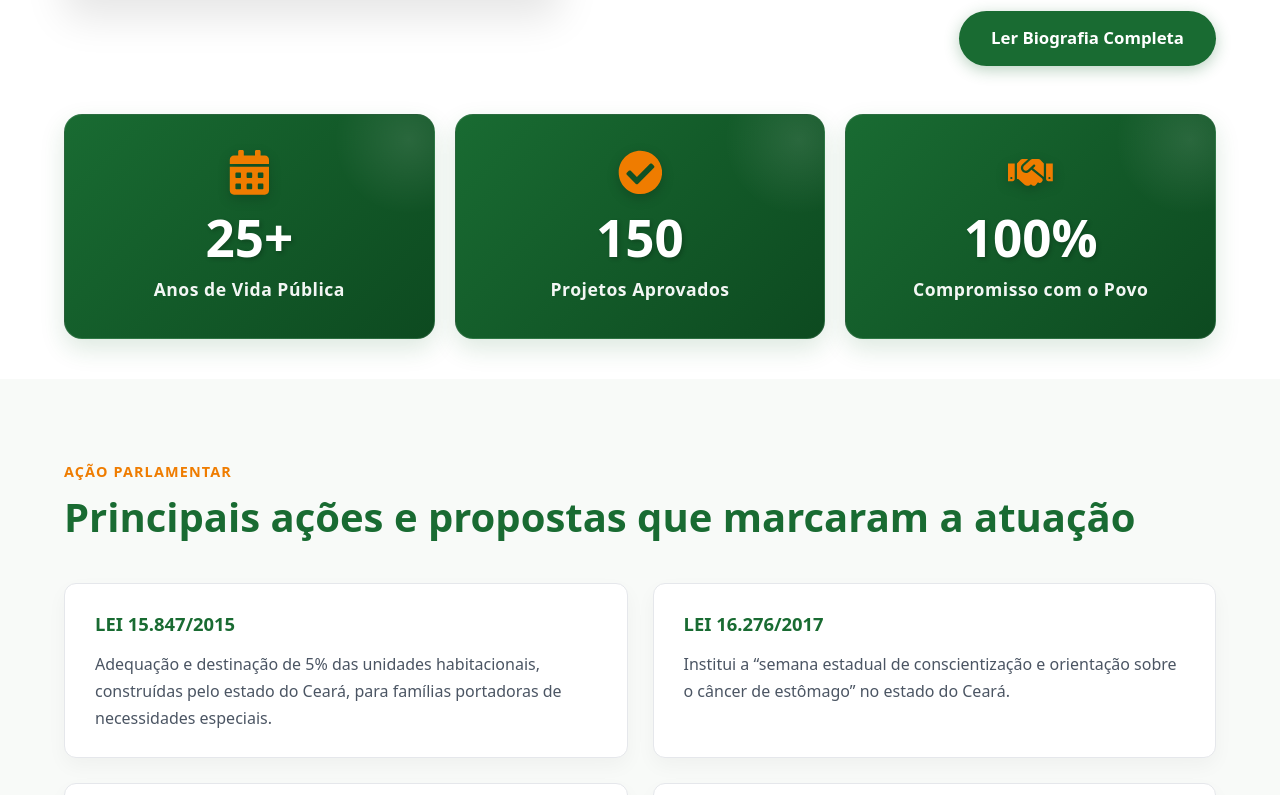
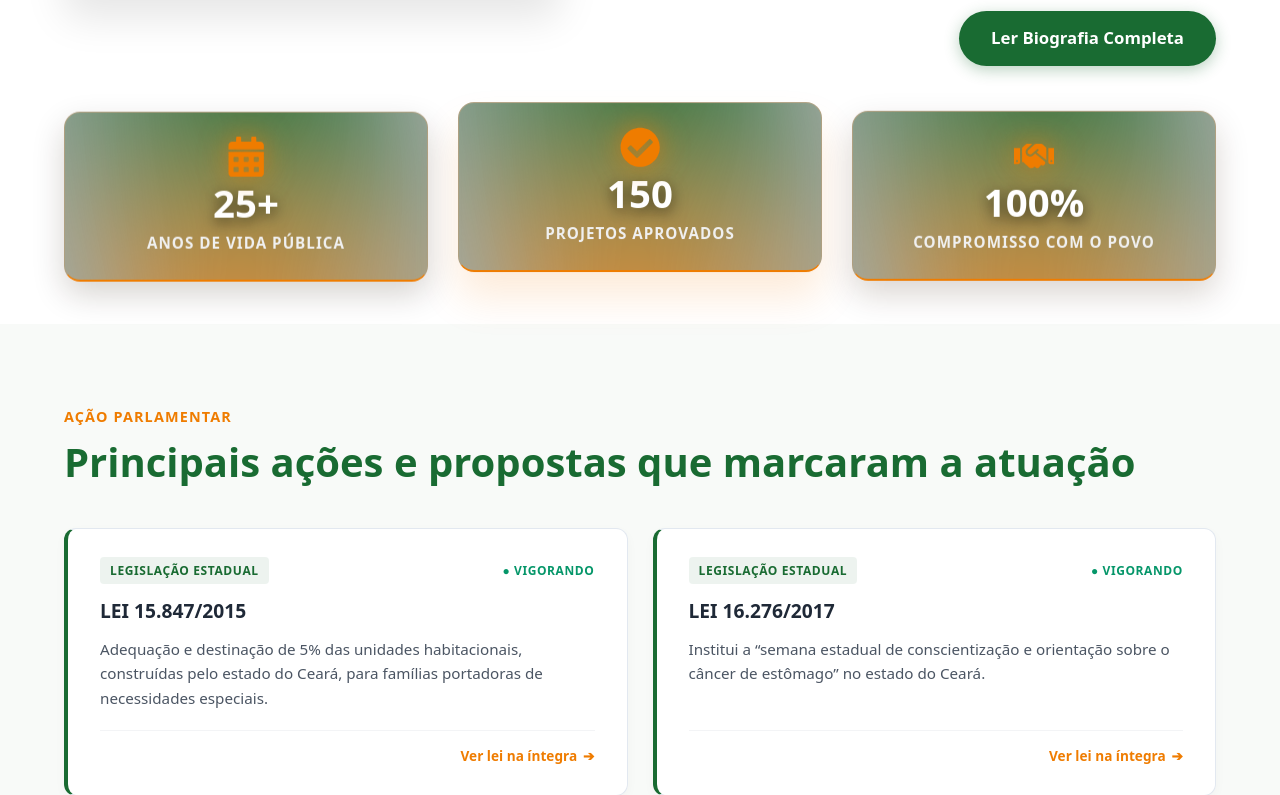
Before and after one commit to isaquelevi21/Walter-Cavalcante, a React (Vite) app: page / in a window 1280 px wide. Shown: the part 1385-2180 px from the top of the page. Built offline with nearby package versions, Linux system fonts and the light colour scheme.

Commit message:
feat: atualiza design institucional das leis e adiciona links oficiais

```diff
--- a/src/components/AcaoParlamentar/AcaoParlamentar.css
+++ b/src/components/AcaoParlamentar/AcaoParlamentar.css
@@ -1,5 +1,5 @@
 /* =========================================
-   ESTRUTURA GERAL
+   ESTRUTURA GERAL DA SEÇÃO
    ========================================= */
 .acao-section {
   background-color: #F8FAF8;
@@ -11,11 +11,8 @@
   margin: 0 auto;
 }
 
-/* =========================================
-   CABEÇALHO E TÍTULOS
-   ========================================= */
 .acao-header {
-  margin-bottom: 40px; /* Aumentei um pouco o respiro antes dos cards */
+  margin-bottom: 40px;
 }
 
 .acao-tag {
@@ -37,58 +34,127 @@
 }
 
 /* =========================================
-   GRID DOS CARDS (COMPUTADOR)
+   GRID DOS CARDS
    ========================================= */
 .acao-grid {
   display: grid;
-  grid-template-columns: repeat(2, 1fr); /* 2 Colunas */
+  grid-template-columns: repeat(2, 1fr);
   gap: 25px;
 }
 
-/* O CARD (AS LEIS) */
+/* =========================================
+   ESTILO DASHBOARD / TRANSPARÊNCIA GOVERNAMENTAL
+   ========================================= */
 .acao-card {
+  position: relative;
   background-color: #FFFFFF;
-  border: 1px solid #E5E7EB;
   border-radius: 12px;
-  padding: 25px 30px;
-  box-shadow: 0 8px 20px rgba(0,0,0,0.04);
-  transition: transform 0.3s ease, box-shadow 0.3s ease;
+  padding: 28px 32px;
+  text-decoration: none; /* Essencial para o link <a> */
+  display: flex;
+  flex-direction: column;
+  justify-content: space-between;
+
+  /* Borda institucional formal com destaque lateral esquerdo em verde/laranja */
+  border: 1px solid #E2E8F0;
+  border-left: 4px solid var(--primary-green, #196B32);
+
+  /* Sombra sutil e elegante, sem flutuação estática */
+  box-shadow: 0 4px 12px rgba(0, 0, 0, 0.03);
+  transition: all 0.3s cubic-bezier(0.4, 0, 0.2, 1);
 }
 
-.acao-card:hover {
-  transform: translateY(-4px);
-  box-shadow: 0 12px 25px rgba(0,0,0,0.08);
+/* O Cabeçalho Técnico do Card (Metadados / Dashboard) */
+.acao-card-meta {
+  display: flex;
+  justify-content: space-between;
+  align-items: center;
+  margin-bottom: 12px;
+  font-size: 0.75rem;
+  font-weight: 700;
+  text-transform: uppercase;
+  letter-spacing: 0.05em;
 }
 
-.acao-card-title {
-  margin: 0 0 12px 0;
+.acao-card-badge {
+  background-color: rgba(25, 107, 50, 0.08);
   color: var(--primary-green, #196B32);
-  font-size: 1.15rem;
-  font-weight: 800;
+  padding: 4px 10px;
+  border-radius: 4px;
 }
 
+.acao-card-status {
+  color: #059669; /* Verde oficial de aprovado/vigorando */
+  display: flex;
+  align-items: center;
+  gap: 4px;
+}
+
+/* Título da Lei */
+.acao-card-title {
+  margin: 0 0 10px 0;
+  color: #1F2937;
+  font-size: 1.2rem;
+  font-weight: 800;
+  transition: color 0.2s ease;
+}
+
+/* Texto descritivo */
 .acao-card-text {
-  margin: 0;
+  margin: 0 0 20px 0;
   color: #4B5563;
-  line-height: 1.7;
-  font-size: 1rem;
+  line-height: 1.6;
+  font-size: 0.95rem;
+}
+
+/* Rodapé do Card com indicação discreta de link oficial */
+.acao-card-footer {
+  display: flex;
+  align-items: center;
+  justify-content: flex-end;
+  gap: 6px;
+  font-size: 0.85rem;
+  font-weight: 700;
+  color: var(--accent-orange, #EF7C00);
+  border-top: 1px solid #F3F4F6;
+  padding-top: 14px;
+  margin-top: auto;
+}
+
+.acao-card-footer svg, .acao-card-footer span {
+  transition: transform 0.2s ease;
+}
+
+/* Interação formal e profissional ao passar o mouse (Sem flutuar) */
+.acao-card:hover {
+  border-color: var(--accent-orange, #EF7C00);
+  border-left-color: var(--accent-orange, #EF7C00);
+  box-shadow: 0 10px 25px rgba(239, 124, 0, 0.08);
+  transform: translateY(-2px); /* Movimento microscópico apenas de foco, nada exagerado */
+}
+
+.acao-card:hover .acao-card-title {
+  color: var(--primary-green, #196B32);
+}
+
+.acao-card:hover .acao-card-footer span {
+  transform: translateX(4px); /* Seta sutil indicando ação */
 }
 
 /* =========================================
-   RESPONSIVIDADE (CELULARES E IPHONES)
+   RESPONSIVIDADE
    ========================================= */
 @media (max-width: 768px) {
   .acao-title {
-    font-size: 2rem; /* Título um pouco menor no mobile */
+    font-size: 2rem;
   }
 
   .acao-grid {
-    grid-template-columns: 1fr; /* MÁGICA: Empilha todas as leis em 1 coluna */
+    grid-template-columns: 1fr;
     gap: 20px;
   }
 
   .acao-card {
-    padding: 30px 25px; /* Aumenta a caixa pra respirar o texto */
-    height: auto;
+    padding: 24px 20px;
   }
 }
--- a/src/components/AcaoParlamentar/AcaoParlamentar.jsx
+++ b/src/components/AcaoParlamentar/AcaoParlamentar.jsx
@@ -4,43 +4,63 @@ import './AcaoParlamentar.css';
 const acoesParlamentares = [
   {
     titulo: 'LEI 15.847/2015',
-    texto: 'Adequação e destinação de 5% das unidades habitacionais, construídas pelo estado do Ceará, para famílias portadoras de necessidades especiais.'
+    texto: 'Adequação e destinação de 5% das unidades habitacionais, construídas pelo estado do Ceará, para famílias portadoras de necessidades especiais.',
+    link: 'https://www2.al.ce.gov.br/legislativo/legislacao5/leis2015/e2015.htm',
+    tipo: 'Legislação Estadual'
   },
   {
     titulo: 'LEI 16.276/2017',
-    texto: 'Institui a “semana estadual de conscientização e orientação sobre o câncer de estômago” no estado do Ceará.'
+    texto: 'Institui a “semana estadual de conscientização e orientação sobre o câncer de estômago” no estado do Ceará.',
+    link: 'https://www2.al.ce.gov.br/legislativo/legislacao5/leis2017/e2017.htm',
+    tipo: 'Legislação Estadual'
   },
   {
     titulo: 'LEI 16.488/2017',
-    texto: 'Altera a lei nº 16.276/2017 e institui a “semana estadual de conscientização e orientação sobre o câncer do aparelho digestivo” no estado do Ceará.'
+    texto: 'Altera a lei nº 16.276/2017 e institui a “semana estadual de conscientização e orientação sobre o câncer do aparelho digestivo” no estado do Ceará.',
+    link: 'https://www2.al.ce.gov.br/legislativo/legislacao5/leis2017/e2017.htm',
+    tipo: 'Legislação Estadual'
   },
   {
     titulo: 'LEI 16.605/2018',
-    texto: 'Altera dispositivos da lei nº 12.621, de 26 de agosto de 1996, em relação aos prazos das licenças prévia, licença de instalação, licença de ampliação e licença de operação nos postos de revenda de combustíveis e derivados de petróleo no estado do Ceará.'
+    texto: 'Altera dispositivos da lei nº 12.621, de 26 de agosto de 1996, em relação aos prazos das licenças prévia, licença de instalação, licença de ampliação e licença de operação nos postos de revenda de combustíveis e derivados de petróleo no estado do Ceará.',
+    link: 'https://www2.al.ce.gov.br/legislativo/legislacao5/leis2018/16605.htm',
+    tipo: 'Legislação Estadual'
   },
   {
     titulo: 'LEI 16.607/2018',
-    texto: 'Dispõe sobre a redefinição dos limites da área de proteção ambiental do estuário do rio Ceará, unidades de conservação estadual, criada por meio do decreto nº 25.413/1999.'
+    texto: 'Dispõe sobre a redefinição dos limites da área de proteção ambiental do estuário do rio Ceará, unidades de conservação estadual, criada por meio do decreto nº 25.413/1999.',
+    link: 'https://www2.al.ce.gov.br/legislativo/legislacao5/leis2018/16607.htm',
+    tipo: 'Legislação Estadual'
   },
   {
     titulo: 'LEI 16.823/2019',
-    texto: 'Institui a obrigatoriedade na realização de processo seletivo para contratação de menor aprendiz e estagiário pelos órgãos públicos estaduais, a reserva de até 10% das vagas aos portadores de necessidade especial, na forma que indica.'
+    texto: 'Institui a obrigatoriedade na realização de processo seletivo para contratação de menor aprendiz e estagiário pelos órgãos públicos estaduais, a reserva de até 10% das vagas aos portadores de necessidade especial, na forma que indica.',
+    link: 'https://www2.al.ce.gov.br/legislativo/legislacao5/leis2018/16823.htm',
+    tipo: 'Legislação Estadual'
   },
   {
     titulo: 'LEI 16.838/2019',
-    texto: 'Dispõe sobre a destinação de unidades habitacionais a serem construídas pelo governo do estado do Ceará para os servidores públicos estaduais.'
+    texto: 'Dispõe sobre a destinação de unidades habitacionais a serem construídas pelo governo do estado do Ceará para os servidores públicos estaduais.',
+    link: 'https://www2.al.ce.gov.br/legislativo/legislacao5/leis2018/16838.htm',
+    tipo: 'Legislação Estadual'
   },
   {
     titulo: 'LEI 17.200/2020',
-    texto: 'Dispõe sobre a obrigatoriedade da execução do hino do estado do Ceará em todos os eventos esportivos no estado do Ceará, na forma que indica.'
+    texto: 'Dispõe sobre a obrigatoriedade da execução do hino do estado do Ceará em todos os eventos esportivos no estado do Ceará, na forma que indica.',
+    link: 'https://www2.al.ce.gov.br/legislativo/legislacao5/leis2020/17200.htm',
+    tipo: 'Legislação Estadual'
   },
   {
     titulo: 'LEI 17.226/2019',
-    texto: 'Proíbe a utilização de fio com cerol ou cortante, da linha chilena ou qualquer tipo de material cortante para empinar pipa ou raia, e dá outras providências.'
+    texto: 'Proíbe a utilização de fio com cerol ou cortante, da linha chilena ou qualquer tipo de material cortante para empinar pipa ou raia, e dá outras providências.',
+    link: 'https://www2.al.ce.gov.br/legislativo/legislacao5/leis2020/17226.htm',
+    tipo: 'Legislação Estadual'
   },
   {
     titulo: 'LEI 17.234/2020',
-    texto: 'Torna-se obrigatória a utilização de máscaras de proteção pela população de modo em geral em espaços de uso público e privado no estado do Ceará enquanto perdurar o estado de calamidade pública, na forma que indica.'
+    texto: 'Torna-se obrigatória a utilização de máscaras de proteção pela população de modo em geral em espaços de uso público e privado no estado do Ceará enquanto perdurar o estado de calamidade pública, na forma que indica.',
+    link: 'https://www2.al.ce.gov.br/legislativo/legislacao5/leis2020/17234.htm',
+    tipo: 'Legislação Estadual'
   }
 ];
 
@@ -55,10 +75,25 @@ const AcaoParlamentar = () => {
 
         <div className="acao-grid">
           {acoesParlamentares.map((acao, index) => (
-            <article key={index} className="acao-card">
-              <h3 className="acao-card-title">{acao.titulo}</h3>
-              <p className="acao-card-text">{acao.texto}</p>
-            </article>
+            <a
+              key={index}
+              href={acao.link}
+              target="_blank"
+              rel="noopener noreferrer"
+              className="acao-card"
+            >
+              <div>
+                <div className="acao-card-meta">
+                  <span className="acao-card-badge">{acao.tipo}</span>
+                  <span className="acao-card-status">● Vigorando</span>
+                </div>
+                <h3 className="acao-card-title">{acao.titulo}</h3>
+                <p className="acao-card-text">{acao.texto}</p>
+              </div>
+              <div className="acao-card-footer">
+                <span>Ver lei na íntegra</span> ➔
+              </div>
+            </a>
           ))}
         </div>
       </div>
--- a/src/components/Biografia/biografia.css
+++ b/src/components/Biografia/biografia.css
@@ -17,86 +17,123 @@
   padding: 0 0 40px;
 }
 
+/* =========================================
+   CARDS DE ESTATÍSTICAS (LARANJA E VERDE FUTURISTA)
+   ========================================= */
 .biografia-stats-inner {
   max-width: 1200px;
   margin: 0 auto;
   display: grid;
   grid-template-columns: repeat(3, minmax(0, 1fr));
-  gap: 20px;
+  gap: 30px;
+  perspective: 1000px;
 }
 
-/* =========================================
-   CARDS DE ESTATÍSTICAS (DINÂMICOS E 3D)
-   ========================================= */
 .biografia-stat-card {
-  background: linear-gradient(135deg, var(--primary-green, #196B32), #0d4a20);
-  border-radius: 18px;
-  padding: 35px 20px;
+  position: relative;
+  /* Darker base so the orange and green neon lights pop more */
+  background: rgba(15, 40, 20, 0.4);
+  border-radius: 16px;
+  padding: 25px 15px; /* Keeps the smaller, compact size! */
   text-align: center;
-  box-shadow: 0 10px 25px rgba(25, 107, 50, 0.15);
-  position: relative;
-  overflow: hidden;
   display: flex;
   flex-direction: column;
   align-items: center;
-  gap: 12px;
-  border: 1px solid rgba(255, 255, 255, 0.1);
+  gap: 8px;
   z-index: 1;
-  /* A MÁGICA DO HOVER: Transição bem elástica */
-  transition: transform 0.4s cubic-bezier(0.175, 0.885, 0.32, 1.275), box-shadow 0.4s ease;
+  overflow: hidden;
+
+  backdrop-filter: blur(15px) saturate(150%);
+  -webkit-backdrop-filter: blur(15px) saturate(150%);
+
+  /* Adds a subtle orange and green futuristic border */
+  border: 1px solid rgba(239, 124, 0, 0.2);
+  border-bottom: 2px solid var(--accent-orange, #EF7C00);
+
+  animation: floatContinuous 6s ease-in-out infinite;
 }
 
-/* O Efeito de levitação ao passar o mouse */
-.biografia-stat-card:hover {
-  transform: translateY(-12px);
-  box-shadow: 0 20px 40px rgba(25, 107, 50, 0.35);
+.biografia-stat-card:nth-child(1) { animation-delay: 0s; }
+.biografia-stat-card:nth-child(2) { animation-delay: -2s; }
+.biografia-stat-card:nth-child(3) { animation-delay: -4s; }
+
+/* The Dual-Color Neon Engine */
+.biografia-stat-card::before {
+  content: '';
+  position: absolute;
+  top: -50%;
+  left: -50%;
+  width: 200%;
+  height: 200%;
+  /* THE MAGIC: Mixing an Orange orb and a Green orb together */
+  background:
+    radial-gradient(circle at 35% 35%, rgba(239, 124, 0, 0.7) 0%, transparent 45%), /* Glowing Orange */
+    radial-gradient(circle at 65% 65%, rgba(25, 107, 50, 0.9) 0%, transparent 45%); /* Glowing Green */
+  z-index: -1;
+  /* Rotates the two colors around each other */
+  animation: spinBlob 10s linear infinite;
+  filter: blur(35px);
 }
 
-/* Um brilho charmoso e invisível no fundo do card que cresce no hover */
-.biografia-stat-card::after {
-  content: '';
-  position: absolute;
-  top: -50px;
-  right: -50px;
-  width: 150px;
-  height: 150px;
-  background: radial-gradient(circle, rgba(255,255,255,0.1) 0%, transparent 70%);
-  border-radius: 50%;
-  z-index: -1;
-  transition: transform 0.5s ease;
+.stat-icon {
+  font-size: 2.4rem;
+  color: var(--accent-orange, #EF7C00);
+  animation: pulseFilter 3s infinite alternate;
 }
 
-.biografia-stat-card:hover::after {
-  transform: scale(1.8);
-}
-
-/* Estilo dos novos ícones */
-.stat-icon {
-  font-size: 2.8rem;
-  color: var(--accent-orange, #0060ef);
-  margin-bottom: 5px;
-  filter: drop-shadow(0 4px 6px rgba(0,0,0,0.2)); /* Dá um volume no ícone */
-}
-
-/* Números mais vibrantes e destacados */
 .biografia-stat-number {
-  font-size: clamp(2.5rem, 4vw, 3.2rem);
+  font-size: clamp(2rem, 3vw, 2.6rem);
   font-weight: 900;
   color: #FFFFFF;
   margin: 0;
   line-height: 1;
-  text-shadow: 2px 2px 4px rgba(0,0,0,0.2);
+  text-shadow: 0 4px 15px rgba(0,0,0,0.6);
 }
 
 .biografia-stat-label {
   margin: 0;
-  color: rgba(255, 255, 255, 0.95);
-  font-size: 1.1rem;
-  font-weight: 600;
-  letter-spacing: 0.5px;
+  color: #f0f0f0;
+  font-size: 0.95rem;
+  font-weight: 700;
+  text-transform: uppercase;
+  letter-spacing: 1px;
 }
 
-/* --- Coluna da Imagem e Carrossel --- */
+/* =========================================
+   THE UPDATED ANIMATION KEYFRAMES
+   ========================================= */
+@keyframes floatContinuous {
+  0%, 100% {
+    transform: translateY(0px);
+    box-shadow: 0 10px 30px rgba(0, 0, 0, 0.2);
+  }
+  50% {
+    transform: translateY(-12px);
+    box-shadow: 0 25px 40px rgba(239, 124, 0, 0.15);
+  }
+}
+
+/* Spins both the green and orange colors smoothly */
+@keyframes spinBlob {
+  0% { transform: rotate(0deg) scale(1); }
+  50% { transform: rotate(180deg) scale(1.1); }
+  100% { transform: rotate(360deg) scale(1); }
+}
+
+@keyframes pulseFilter {
+  0% {
+    filter: drop-shadow(0 0 5px rgba(239,124,0,0.5));
+    transform: scale(1);
+  }
+  100% {
+    filter: drop-shadow(0 0 20px rgba(239,124,0,0.9));
+    transform: scale(1.1);
+  }
+}
+
+/* =========================================
+   COLUNA DA IMAGEM E CARROSSEL
+   ========================================= */
 .biografia-imagem-wrapper {
   flex: 1;
   position: relative;
@@ -181,7 +218,9 @@
   right: 15px;
 }
 
-/* --- Coluna do Texto --- */
+/* =========================================
+   COLUNA DO TEXTO
+   ========================================= */
 .biografia-conteudo {
   flex: 1.2;
   display: flex;
@@ -255,7 +294,9 @@
   font-weight: bold;
 }
 
-/* --- Botão Saiba Mais --- */
+/* =========================================
+   BOTÕES E AÇÕES
+   ========================================= */
 .biografia-acoes {
   margin-top: 25px;
   display: flex;
@@ -340,7 +381,9 @@
   box-shadow: 0 6px 20px rgba(25, 107, 50, 0.4);
 }
 
-/* --- Responsividade --- */
+/* =========================================
+   RESPONSIVIDADE
+   ========================================= */
 @media (max-width: 992px) {
   .biografia-container {
     flex-direction: column;
```
